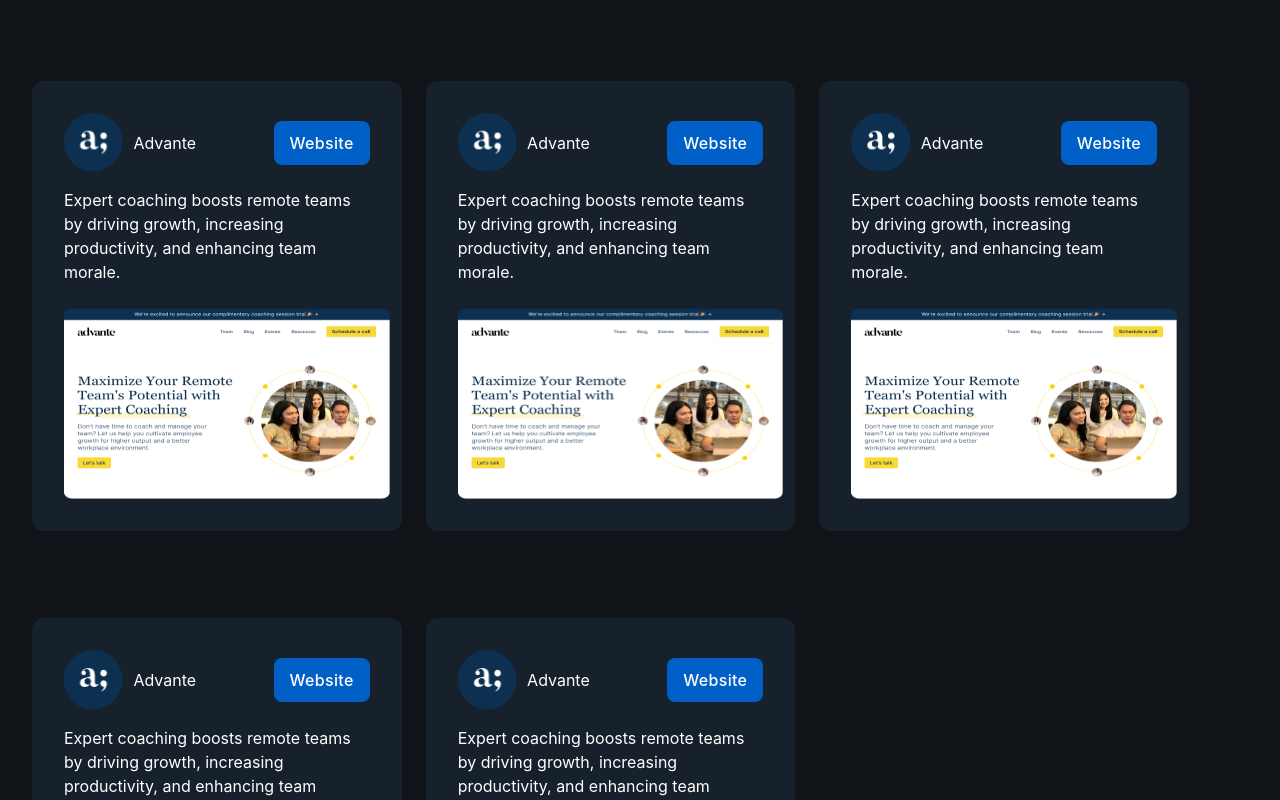
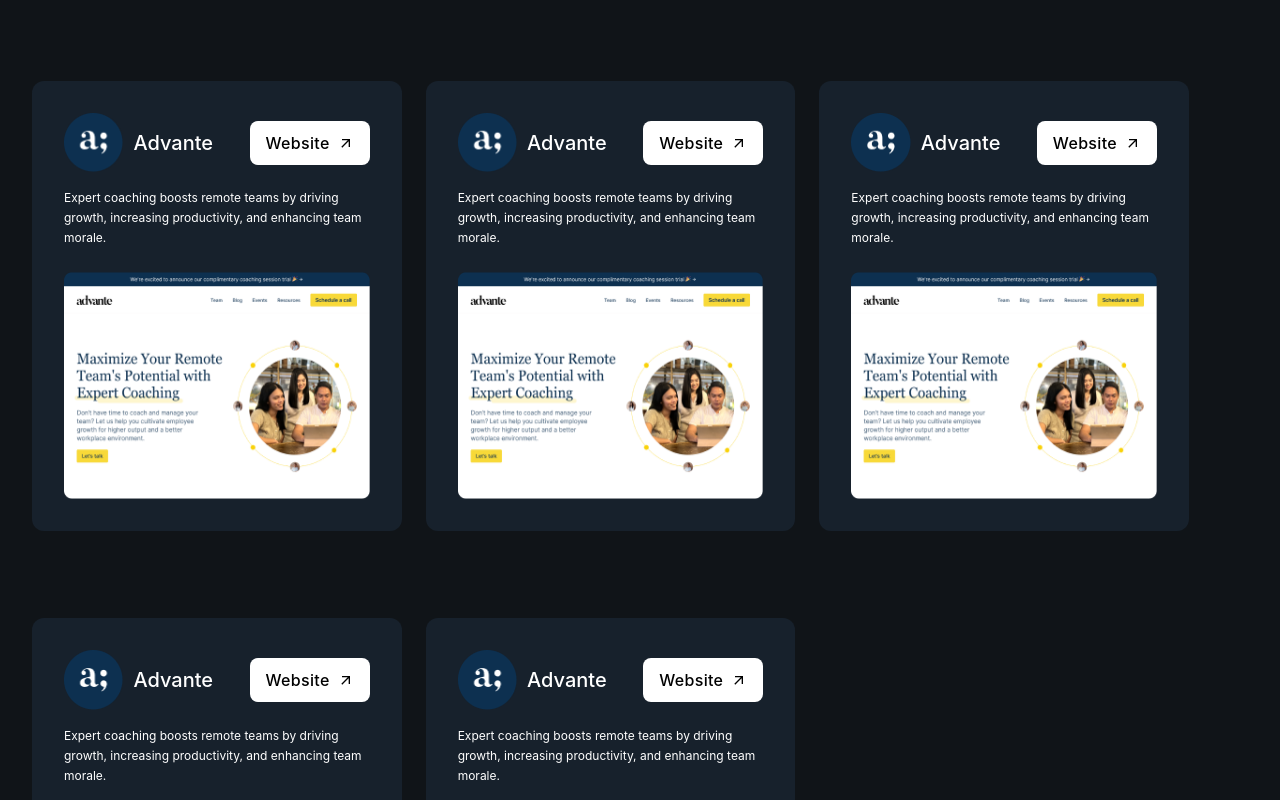
Before and after one commit to jade-kenneth/portfolio-web-v2, a Next.js app: page / in a window 1280 px wide. Shown: the part 2400-3200 px from the top of the page. Built offline with nearby package versions, Linux system fonts and the light colour scheme.

Commit message:
chore: minor fix layout exp cards

```diff
--- a/libs/components/ExperienceAndCertificate/ExperienceAndCertificate.tsx
+++ b/libs/components/ExperienceAndCertificate/ExperienceAndCertificate.tsx
@@ -12,6 +12,7 @@ import {
 import Link from "next/link";
 import { useRouter } from "next/navigation";
 import { FC } from "react";
+import { MdOutlineArrowOutward } from "react-icons/md";
 import CustomNextImage from "../CustomNextImage/CustomNextImage";
 import InnerContentWrapper from "../InnerContentWrapper/InnerContentWrapper";
 import OuterContentWrapper from "../OuterContentWrapper/OuterContentWrapper";
@@ -158,14 +159,16 @@ const Card: FC<CardProps> = ({
       <Flex align={"center"} justify={"space-between"} mb="1rem">
         <Flex align={"center"} gap={"10px"}>
           <CustomNextImage src={logoSrc} w="59.45px" h="59.45px" />
-          <Text>{name}</Text>
+          <Text size="label-md">{name}</Text>
         </Flex>
         <Link href={linkSrc} target="blank">
-          <Button variant={"solid"}>Website</Button>
+          <Button variant={"unstyled"} rightIcon={<MdOutlineArrowOutward />}>
+            Website
+          </Button>
         </Link>
       </Flex>
-      <Text>{desc}</Text>
-      <CustomNextImage src={thumbnail} mt="24px" w="325.67px" h="227px" />
+      <Text size="paragraph-sm">{desc}</Text>
+      <CustomNextImage src={thumbnail} mt="24px" w="full" h="227px" />
     </Flex>
   );
 };
--- a/libs/theme/components/button.ts
+++ b/libs/theme/components/button.ts
@@ -27,6 +27,15 @@ export const Button: StyleConfig = {
         borderRadius: "8px",
       };
     },
+    unstyled() {
+      return {
+        bg: "white",
+        color: "black",
+        py: "10px",
+        px: "16px",
+        borderRadius: "8px",
+      };
+    },
   },
   sizes: {
     xs: { h: "36px", minW: "36px", rounded: "8px" },
--- a/libs/theme/components/text.ts
+++ b/libs/theme/components/text.ts
@@ -25,10 +25,20 @@ export const Text: StyleConfig = {
       fontWeight: "400",
       lineHeight: "32px",
     },
+    "paragraph-sm": {
+      fontSize: "12px",
+      fontWeight: "400px",
+      lineHeight: "20px",
+    },
     "header-2": {
       fontSize: "40px",
       fontWeight: "600",
       lineHeight: "48px",
     },
+    "label-md": {
+      fontSize: "20px",
+      fontWeight: "500",
+      lineHeight: "32px",
+    },
   },
 };
```
